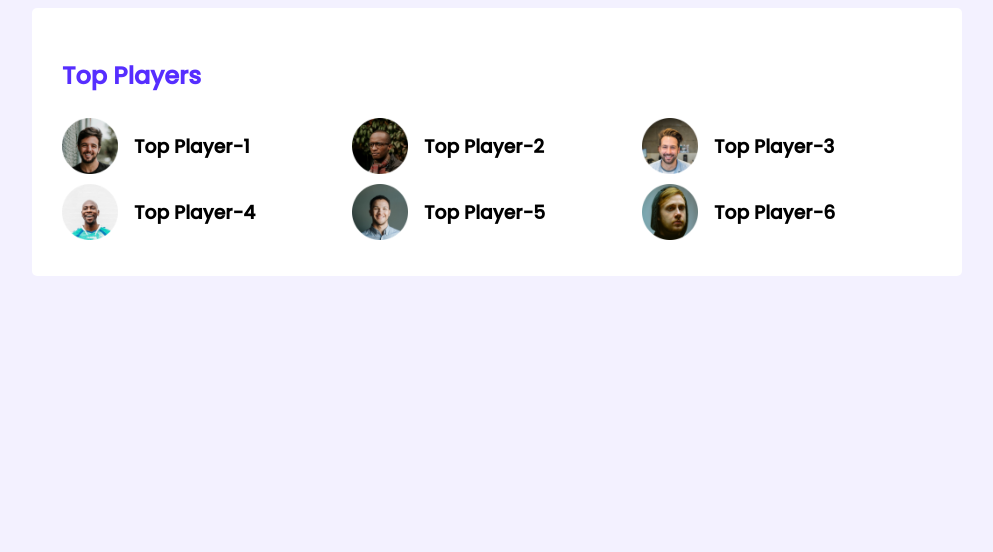
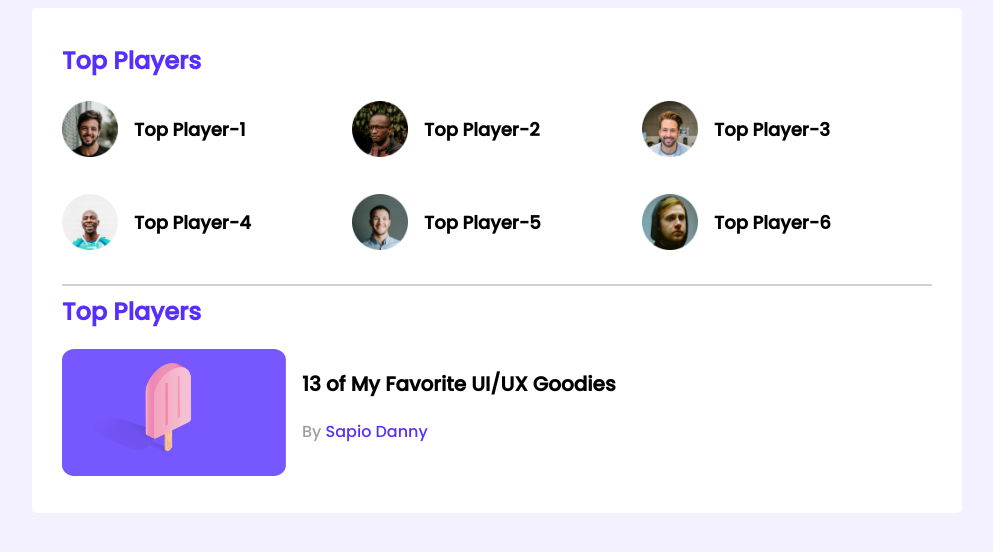
Before and after one commit to fkawsar/my-new-protfolio-site, a plain HTML site: page index.html in a window 1280 px wide. Shown: the whole page, without its empty margins (143-1136 px from the left). Drawn offline with Linux system fonts and the light colour scheme.

Commit message:
some Work

```diff
--- a/index.html
+++ b/index.html
@@ -47,6 +47,28 @@
                     </div>
                 </div>
             </div>
+            <hr>
+        <div class="top-blog">
+            <h2 class="section-tittel">Top Players</h2>
+            <div class="blog">
+                <article class="blog">
+                    <div class="Thumbnail">
+                        <img src="images/blogs/blog-1.png" alt="">
+                    </div>
+                    <div class="blog-info">
+                        <h3 class="blog-tittel">
+                            13 of My Favorite
+                            UI/UX Goodies
+                        </h3>
+                        <p class="blog-author">
+                            By  <a href="">Sapio Danny</a>
+                        </p>
+
+                    </div>
+                </article>
+            </div>
+
+        </div>
         </section>
     </main>
 </body>
--- a/styels/style.css
+++ b/styels/style.css
@@ -1,42 +1,74 @@
 /* Fonts Styles */
-@import url('https://fonts.googleapis.com/css2?family=Open+Sans&family=Poppins:wght@500&display=swap');
+@import url("https://fonts.googleapis.com/css2?family=Open+Sans&family=Poppins:wght@500&display=swap");
 
 /* common font styles */
 
-body{
-    font-family: 'Poppins', sans-serif;
-    background: #F3F1FF;
+body {
+  font-family: "Poppins", sans-serif;
+  background: #f3f1ff;
 }
-main{
+main {
   display: flex;
   justify-content: center;
 }
-.container{
-    background: #FFFFFF;
+.container {
+  background: #ffffff;
   border-radius: 5px;
   width: 870px;
   padding: 30px;
 }
+hr {
+  border: 1px solid #d1d1d1;
+}
 /* Top Players Style */
+.top-players {
+  margin-bottom: 30px;
+}
 
-.section-tittel{
-    color: #562EFF;
+.section-tittel {
+  color: #562eff;
   font-size: 24px;
-
+  margin-top: 5px;
 }
-.players{
+.players {
   display: grid;
   grid-template-columns: repeat(3, 1fr);
+  grid-row-gap: 30px;
 }
-.player{
+.player {
   display: flex;
   align-items: center;
-
 }
-.player img{
+.player img {
   width: 56px;
   height: 56px;
 }
-.Player-name{
+.Player-name {
+  margin-left: 16px;
+  font-size: 18px;
+}
+
+/* top blog style */
+.blog{
+    display: flex;
+}
+.blog .Thumbnail img{
+  width: 224px;
+  height: 127px;
+}
+.blog-info{
     margin-left: 16px;
 }
+.blog-tittel{
+    font-size: 20px;
+
+}
+.blog-author{
+    color: #9F9F9F;
+    font-size: 16px;
+}
+.blog-author a{
+    color: #562EFF;
+   text-decoration: none;
+
+}
```
Lines whose indentation alone changed are shown as unchanged.
